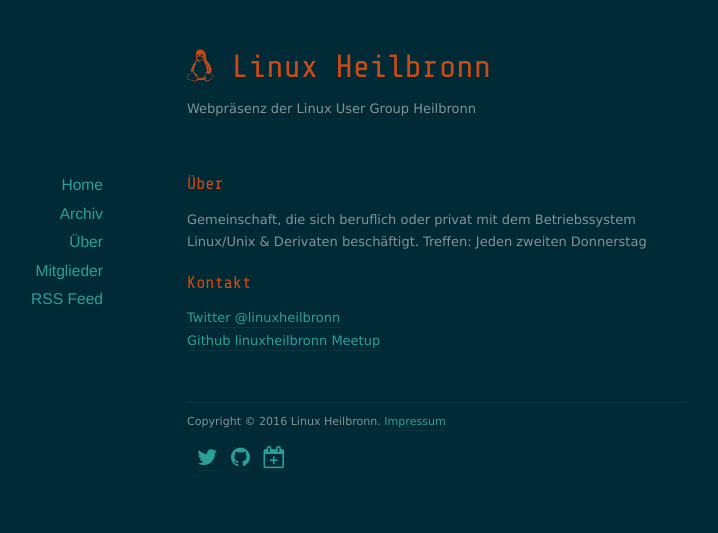
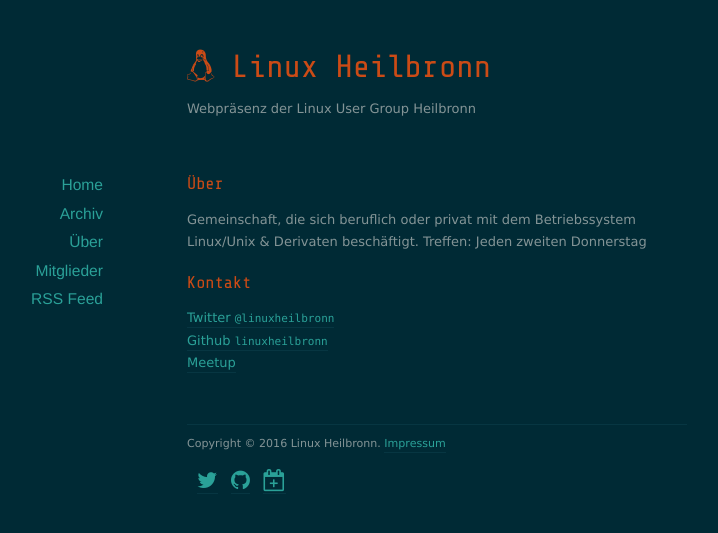
Before and after one commit to linuxheilbronn/linuxheilbronn.github.io, a Jekyll site: the page built from about/index.md, in a window 1280 px wide. Shown: the top 533 px of the page, without its empty margins (203-921 px from the left). Built offline with Jekyll 4.4.1, drawn with Linux system fonts in a browser that asks for light colours; nearby versions of some CDN libraries.

Commit message:
6-zeichen-commit

```diff
--- a/about/index.md
+++ b/about/index.md
@@ -6,6 +6,6 @@
 Gemeinschaft, die sich beruflich oder privat mit dem Betriebssystem Linux/Unix & Derivaten beschäftigt. Treffen: Jeden zweiten Donnerstag
 
 # Kontakt
-[Twitter @linuxheilbronn](https://twitter.com/linuxheilbronn)
-[Github linuxheilbronn](https://github.com/linuxheilbronn)
+[Twitter `@linuxheilbronn`](https://twitter.com/linuxheilbronn)
+[Github `linuxheilbronn`](https://github.com/linuxheilbronn)
 [Meetup](www.meetup.com/de-DE/Region-Heilbronn-Linux-User-Group)
```
